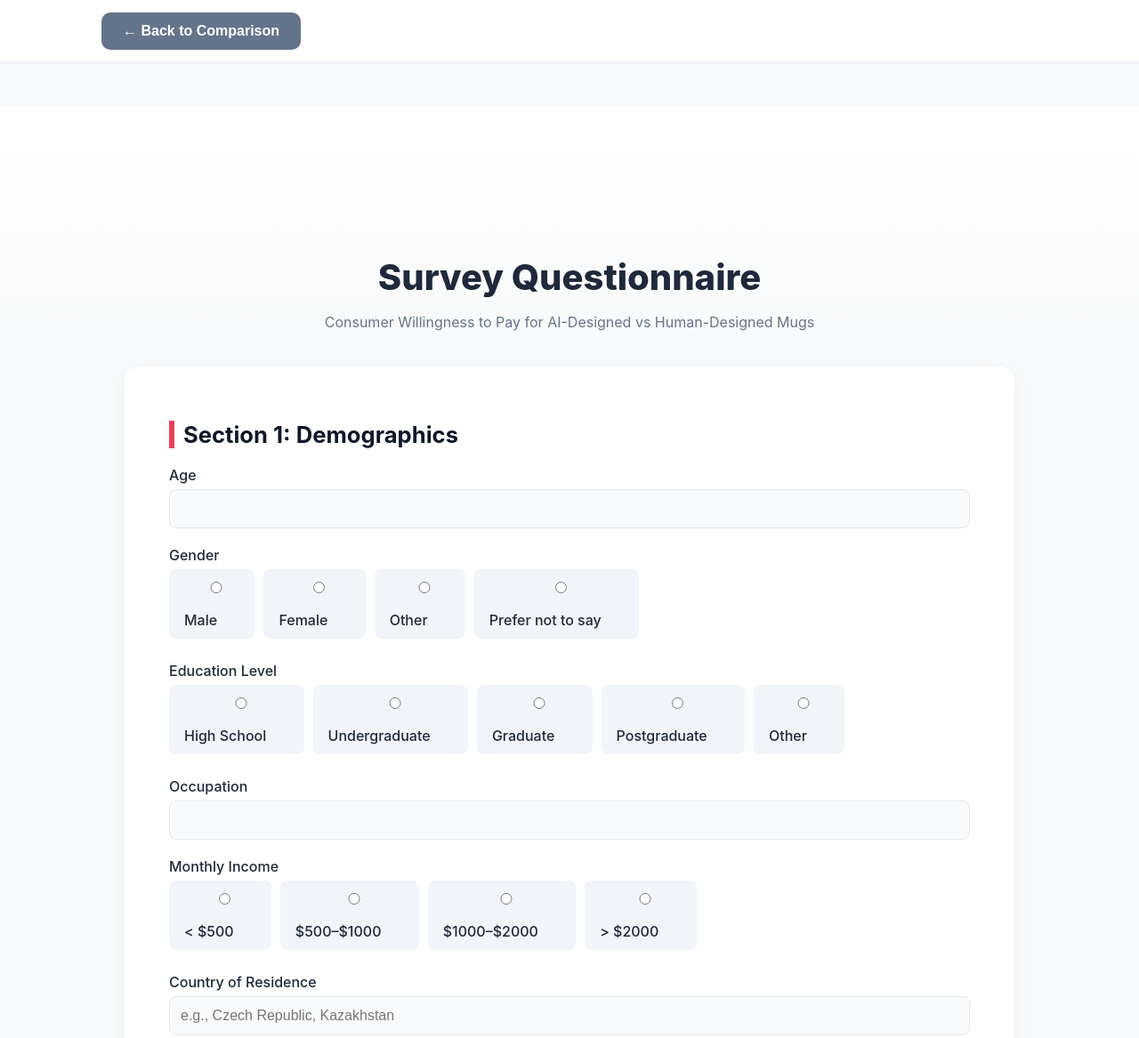
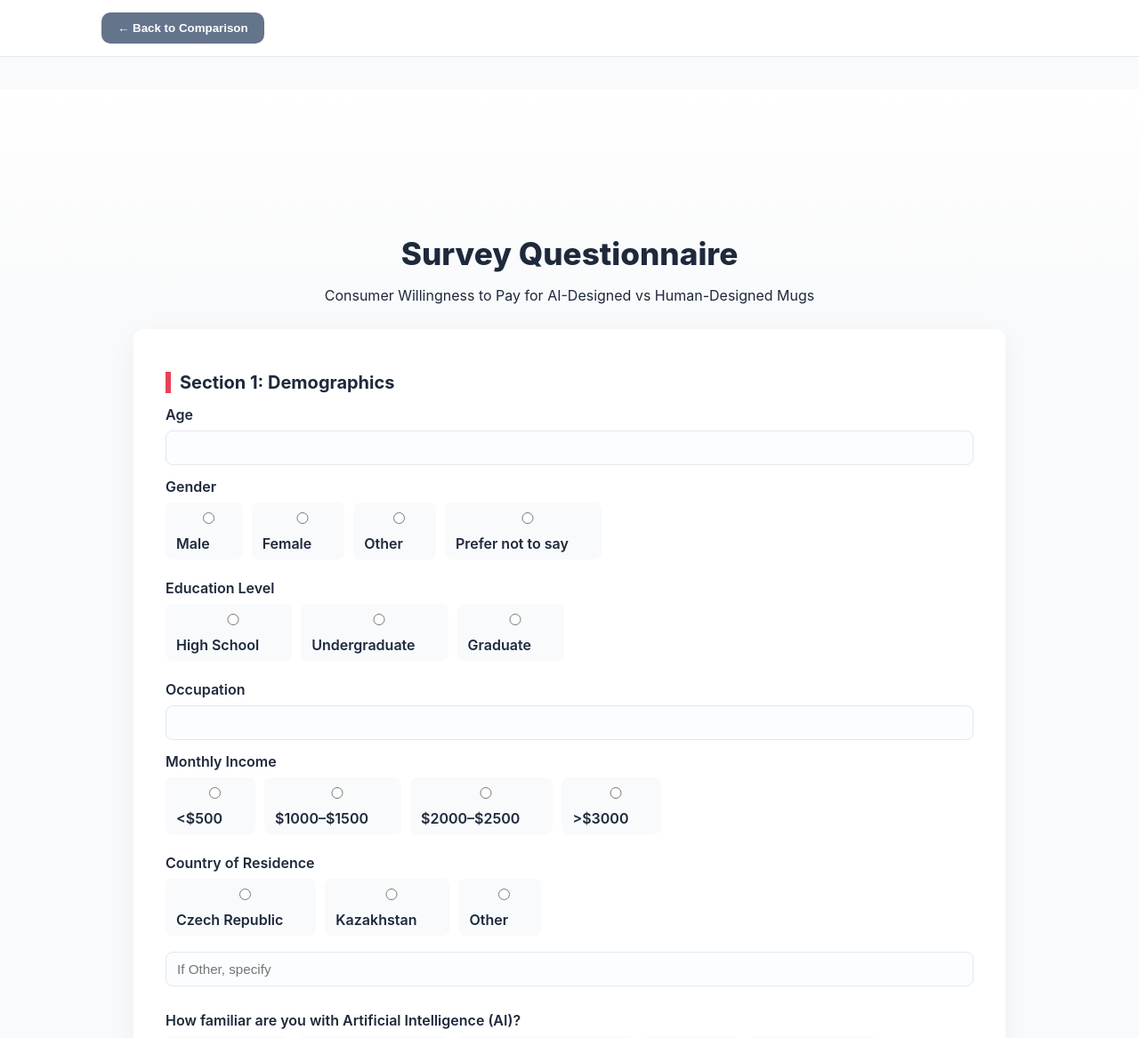
Before and after one commit to Badhan-alsoltech/AI-vs-Traditional, a website: page screens/survey.html in a window 1280 px wide. Shown: the top 1167 px of the page at 89% size. Drawn offline with Linux system fonts and the light colour scheme.

Commit message:
Update survey.html

```diff
--- a/screens/survey.html
+++ b/screens/survey.html
@@ -7,134 +7,46 @@
   <title>Survey Questionnaire – Human vs AI</title>
 
   <link rel="stylesheet" href="/screens/styles.css" />
-  <script type="module" src="/screens/survey.js" defer></script>
+  <script src="/screens/survey.js" defer></script>
 
   <style>
-    body {
-      background: #f8fafc;
-      color: #1e293b;
-      font-family: "Inter", sans-serif;
-      margin: 0;
+    body { background:#f8fafc; color:#1e293b; font-family:"Inter",sans-serif; margin:0; }
+    .nav { position:fixed; top:0; width:100%; z-index:100; background:rgba(255,255,255,0.9);
+           border-bottom:1px solid #e2e8f0; backdrop-filter:blur(8px); }
+    .nav-inner { padding:14px 24px; max-width:1100px; margin:auto; }
+    .btn { background:#e94057; color:#fff; padding:10px 18px; border-radius:10px; border:none;
+           cursor:pointer; font-weight:600; }
+    .btn:hover { background:#d82d4c; }
+
+    .survey-header { text-align:center; margin-top:100px; margin-bottom:28px; }
+    .survey-header h1 { font-size:2.2rem; font-weight:800; margin-bottom:6px; }
+
+    form { max-width:980px; background:#fff; border-radius:12px;
+           padding:32px 36px; margin:28px auto 60px; box-shadow:0 8px 30px rgba(0,0,0,0.05); }
+
+    section.question-group { margin-bottom:34px; }
+    section h2 { border-left:6px solid #e94057; padding-left:10px; font-size:1.25rem; margin-bottom:14px; }
+
+    label { font-weight:600; display:block; margin-bottom:8px; }
+    input[type="text"], input[type="number"] {
+      width:100%; padding:10px 12px; border-radius:8px; border:1px solid #e2e8f0;
+      background:#fbfdff; margin-bottom:14px; box-sizing:border-box;
     }
 
-    .nav {
-      position: fixed;
-      top: 0;
-      width: 100%;
-      z-index: 100;
-      background: rgba(255,255,255,0.9);
-      border-bottom: 1px solid #e2e8f0;
-      backdrop-filter: blur(12px);
-    }
+    .radio-group { display:flex; flex-wrap:wrap; gap:10px; margin-bottom:14px; }
+    .radio-group label { padding:8px 12px; background:#f8fafc; border-radius:8px; cursor:pointer; }
+    .rating-scale { display:flex; gap:6px; margin-bottom:10px; }
+    .rating-scale label { flex:1; background:#f8fafc; padding:8px 6px; border-radius:6px; text-align:center; }
 
-    .nav-inner {
-      display: flex;
-      justify-content: flex-start;
-      padding: 14px 24px;
-      max-width: 1100px;
-      margin: auto;
-    }
+    .two-col { display:grid; grid-template-columns:1fr 1fr; gap:18px; }
+    .text-center { text-align:center; }
 
-    .btn {
-      background: #e94057;
-      color: #fff;
-      border: none;
-      padding: 12px 24px;
-      font-size: 1rem;
-      font-weight: 600;
-      border-radius: 10px;
-      cursor: pointer;
-      transition: background 0.3s ease;
-    }
-    .btn:hover { background: #d82d4c; }
+    .thankyou { text-align:center; padding:60px 20px; display:none; }
+    .thankyou.active { display:block; }
 
-    .survey-header {
-      text-align: center;
-      margin-top: 120px;
-      margin-bottom: 40px;
-    }
-
-    .survey-header h1 {
-      font-size: 2.5rem;
-      font-weight: 800;
-      margin-bottom: 6px;
-    }
-    .survey-header p { color: #64748b; }
-
-    form {
-      max-width: 1000px;
-      background: #fff;
-      border-radius: 16px;
-      box-shadow: 0 8px 30px rgba(0,0,0,0.05);
-      padding: 40px 50px;
-      margin: 40px auto;
-    }
-
-    section.question-group {
-      margin-bottom: 50px;
-    }
-
-    section h2 {
-      font-size: 1.6rem;
-      margin-bottom: 20px;
-      border-left: 6px solid #e94057;
-      padding-left: 10px;
-      color: #0f172a;
-    }
-
-    label { font-weight: 500; display:block; margin-bottom:6px; }
-
-    input, select {
-      width: 100%;
-      padding: 12px;
-      border-radius: 8px;
-      border: 1px solid #e2e8f0;
-      background: #f9fafb;
-      font-size: 1rem;
-      margin-bottom: 20px;
-    }
-
-    .radio-group {
-      display: flex;
-      flex-wrap: wrap;
-      gap: 10px;
-      margin-bottom: 20px;
-    }
-    .radio-group label {
-      background: #f1f5f9;
-      padding: 10px 16px;
-      border-radius: 8px;
-      border: 1px solid transparent;
-      cursor: pointer;
-    }
-    .radio-group label:hover {
-      border-color: #e94057;
-      background: #fff;
-    }
-    .radio-group input { accent-color: #e94057; }
-
-    .scale-note { font-size: 0.9rem; color: #64748b; margin-bottom: 10px; }
-
-    .rating-scale {
-      display: flex;
-      justify-content: space-around;
-      margin-bottom: 16px;
-    }
-    .rating-scale label { text-align: center; font-size: 0.9rem; }
-
-    .thankyou {
-      text-align: center;
-      padding: 80px 20px;
-      display: none;
-    }
-    .thankyou.active {
-      display: block;
-      animation: fade-in 0.6s ease both;
-    }
-
-    @keyframes fade-in {
-      from { opacity: 0; }
-      to { opacity: 1; }
+    @media(max-width:760px){
+      .two-col{ grid-template-columns:1fr; }
+      form{ padding:20px; margin:20px; }
     }
   </style>
 </head>
@@ -152,7 +64,8 @@
   </div>
 
   <form id="surveyForm">
-    <!-- Demographics -->
+
+    <!-- Section 1: Demographics -->
     <section class="question-group">
       <h2>Section 1: Demographics</h2>
 
@@ -172,8 +85,6 @@
         <label><input type="radio" name="education" value="High School" required> High School</label>
         <label><input type="radio" name="education" value="Undergraduate"> Undergraduate</label>
         <label><input type="radio" name="education" value="Graduate"> Graduate</label>
-        <label><input type="radio" name="education" value="Postgraduate"> Postgraduate</label>
-        <label><input type="radio" name="education" value="Other"> Other</label>
       </div>
 
       <label>Occupation</label>
@@ -181,14 +92,19 @@
 
       <label>Monthly Income</label>
       <div class="radio-group">
-        <label><input type="radio" name="income" value="< $500" required> &lt; $500</label>
-        <label><input type="radio" name="income" value="$500–$1000"> $500–$1000</label>
-        <label><input type="radio" name="income" value="$1000–$2000"> $1000–$2000</label>
-        <label><input type="radio" name="income" value="> $2000"> &gt; $2000</label>
+        <label><input type="radio" name="income" value="< $500" required> &lt;$500</label>
+        <label><input type="radio" name="income" value="$1000-$1500"> $1000–$1500</label>
+        <label><input type="radio" name="income" value="$2000-$2500"> $2000–$2500</label>
+        <label><input type="radio" name="income" value="> $3000"> &gt;$3000</label>
       </div>
 
       <label>Country of Residence</label>
-      <input type="text" name="country" placeholder="e.g., Czech Republic, Kazakhstan" required />
+      <div class="radio-group">
+        <label><input type="radio" name="country" value="Czech Republic" required> Czech Republic</label>
+        <label><input type="radio" name="country" value="Kazakhstan"> Kazakhstan</label>
+        <label><input type="radio" name="country" value="Other"> Other</label>
+        <input type="text" name="countryOther" placeholder="If Other, specify">
+      </div>
 
       <label>How familiar are you with Artificial Intelligence (AI)?</label>
       <div class="radio-group">
@@ -200,41 +116,47 @@
       </div>
     </section>
 
-    <!-- Dynamic sections -->
+    <!-- Section 2 -->
     <section class="question-group">
       <h2>Section 2: Awareness & Perceptions</h2>
       <p class="scale-note">Scale: 1 – Strongly Disagree → 5 – Strongly Agree</p>
-      <div id="awareness"></div>
+      <div id="awarenessContainer"></div>
     </section>
 
+    <!-- WTP Prague -->
     <section class="question-group">
-      <h2>Section 3: Preferences & Attitudes</h2>
-      <p class="scale-note">Scale: 1 – Strongly Disagree → 5 – Strongly Agree</p>
-      <div id="preferences"></div>
-    </section>
+      <h2>Section 3: Willingness to Pay (Prague)</h2>
+      <div id="pragueWtpContainer"></div>
 
-    <section class="question-group">
-      <h2>Section 4: Willingness to Pay (WTP)</h2>
-      <p class="scale-note">Scale: 1 – Strongly Disagree → 5 – Strongly Agree</p>
-      <div id="wtp"></div>
-
-      <label>Maximum Willingness to Pay (in local currency)</label>
-      <div style="display:flex;gap:20px;">
-        <div style="flex:1;">
-          <label>AI-designed mug</label>
-          <input type="number" name="aiMugPrice" required />
+      <label>Maximum Price (Prague)</label>
+      <div class="two-col">
+        <div>
+          <label>Human-Designed</label>
+          <input type="number" name="prague_human_price" required />
         </div>
-        <div style="flex:1;">
-          <label>Human-designed mug</label>
-          <input type="number" name="humanMugPrice" required />
+        <div>
+          <label>AI-Designed</label>
+          <input type="number" name="prague_ai_price" required />
         </div>
       </div>
     </section>
 
+    <!-- WTP New York -->
     <section class="question-group">
-      <h2>Section 5: Comparative Analysis</h2>
-      <p class="scale-note">Scale: 1 – Strongly Disagree → 5 – Strongly Agree</p>
-      <div id="comparative"></div>
+      <h2>Section 4: Willingness to Pay (New York)</h2>
+      <div id="newyorkWtpContainer"></div>
+
+      <label>Maximum Price (New York)</label>
+      <div class="two-col">
+        <div>
+          <label>Human-Designed</label>
+          <input type="number" name="newyork_human_price" required />
+        </div>
+        <div>
+          <label>AI-Designed</label>
+          <input type="number" name="newyork_ai_price" required />
+        </div>
+      </div>
     </section>
 
     <div class="text-center">
@@ -244,7 +166,6 @@
 
   <div class="thankyou" id="thankYou">
     <h2>🎉 Thank you for completing the survey!</h2>
-    <p>Your feedback helps us understand the balance between AI and human creativity.</p>
     <button class="btn" id="goHome">Return to Home</button>
   </div>
 </body>
```
